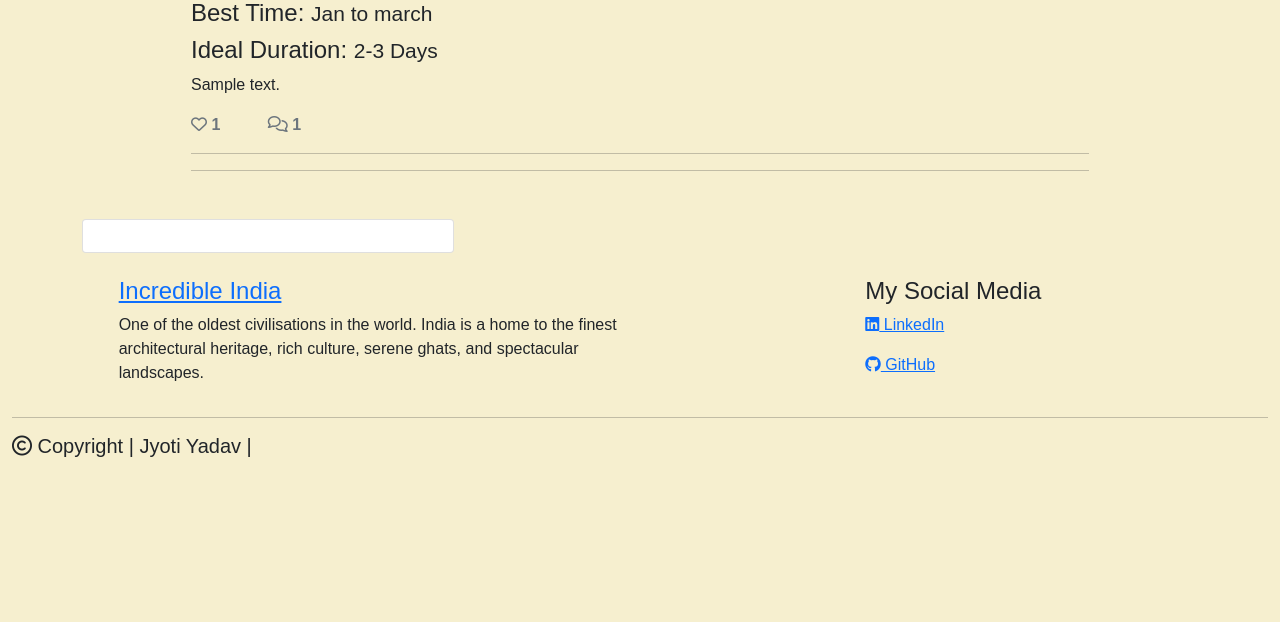
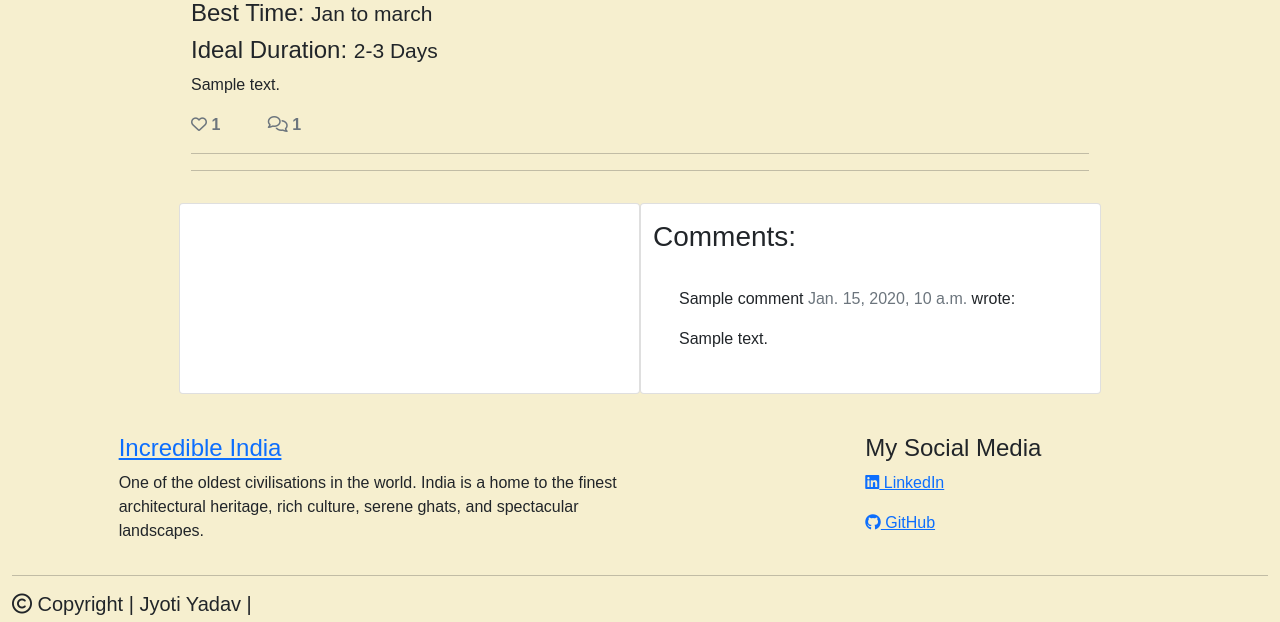
Before and after one commit to jyotiyadav2508/Blog_Website_PP4, a Django app: a page that uses templates/post_detail.html in a window 1280 px wide. Shown: the part 238-860 px from the top of the page. Run offline with Django 3.2, Linux system fonts and the light colour scheme; tables that the repository leaves empty hold one stand-in row (values such as "Sample post"); some libraries are stand-ins or nearby versions.

Commit message:
Add post method in PostDetail View

```diff
--- a/blog/views.py
+++ b/blog/views.py
@@ -32,7 +32,38 @@ class PostDetail(View):
             {
                 "post": post,
                 "comments": comments,
+                "commented": False,
                 "liked": liked,
                 "comment_form": CommentForm()
             },
         )
+
+    def post(self, request, slug, *args, **kwargs):
+        queryset = Post.objects.filter(status=1)
+        post = get_object_or_404(queryset, slug=slug)
+        comments = post.comments.filter(approved=True).order_by('created_on')
+        liked = False
+        if post.likes.filter(id=self.request.user.id).exists():
+            liked = True
+
+        comment_form = CommentForm(data=request.POST)
+        if comment_form.is_valid():
+            comment_form.instance.email = request.user.email
+            comment_form.instance.name = request.user.username
+            comment = comment_form.save(commit=False)
+            comment.post = post
+            comment.save()
+        else:
+            comment_form = CommentForm()
+
+        return render(
+            request,
+            "post_detail.html",
+            {
+                "post": post,
+                "comments": comments,
+                "commented": True,
+                "liked": liked,
+                "comment_form": CommentForm()
+            },
+        )
--- a/templates/post_detail.html
+++ b/templates/post_detail.html
@@ -42,8 +42,9 @@
                 </div>
                 <hr>
                 <hr>
-            </div>
-            <div class="col-md-4 card mb-4  mt-3 post-comment ">
+                <div class="row">
+
+                    <div class=" col-md-6 card mb-4  mt-3 post-comment ">
                         <div class="card-body">
                             <!-- alert when comment is submitted -->
                             {% if commented %}
@@ -61,7 +62,25 @@
                             </form>
                             {% endif %}
                             {% endif %}
-
+                        </div>
+                    </div>
+                    <div class=" col-md-6 card mb-4 mt-3 pt-3 post-comment ">
+                        <h3>Comments: </h3>
+                        <div class="card-body">
+                            <!-- for loop to iterate through each comment in comments -->
+                            {% for comment in comments %}
+                            <div class="comments" style="padding: 10px;">
+                                <p class="font-weight-bold">
+                                    {{ comment.name }}
+                                    <span class=" text-muted font-weight-normal">
+                                        {{ comment.created_on }}
+                                    </span> wrote:
+                                </p>
+                                {{ comment.body | linebreaks }}
+                            </div>
+                            {% endfor %}
+                        </div>
+                    </div>
                 </div>
             </div>
         </div>
```
Lines whose indentation alone changed are shown as unchanged.
